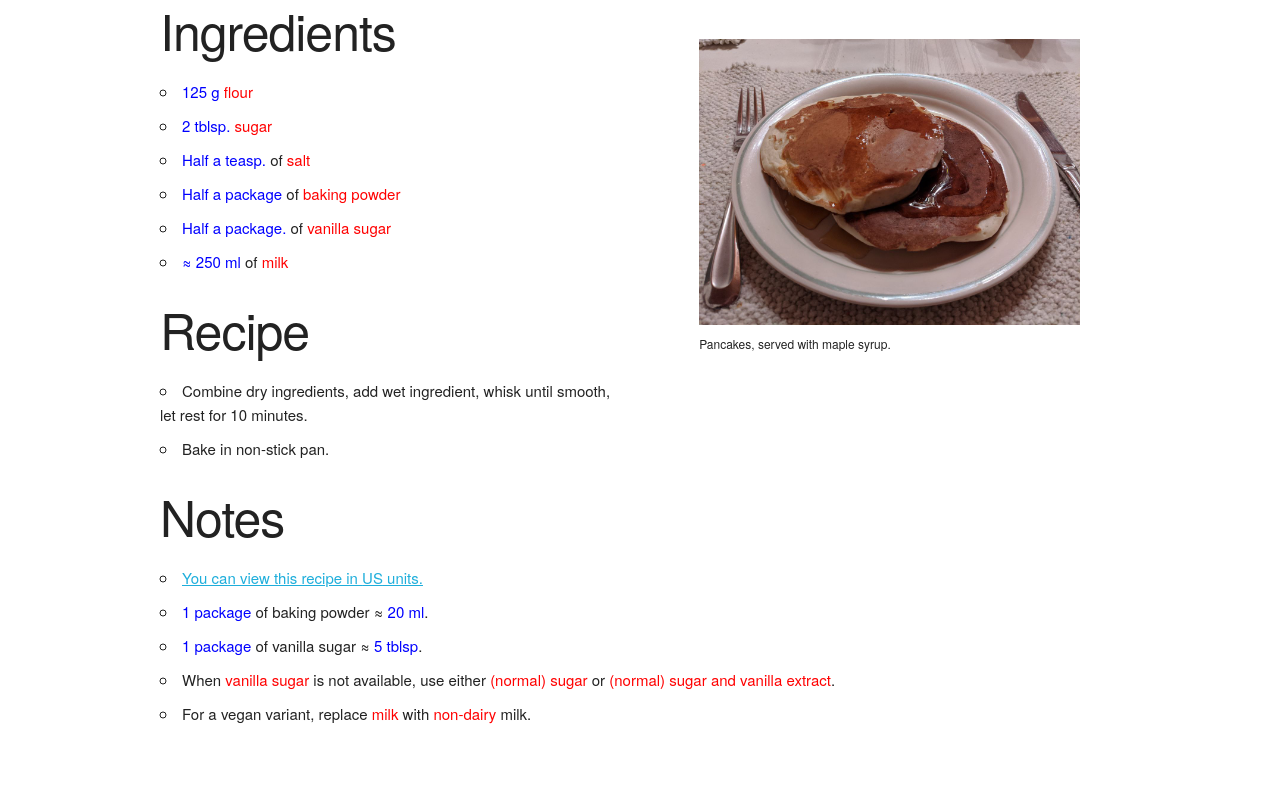
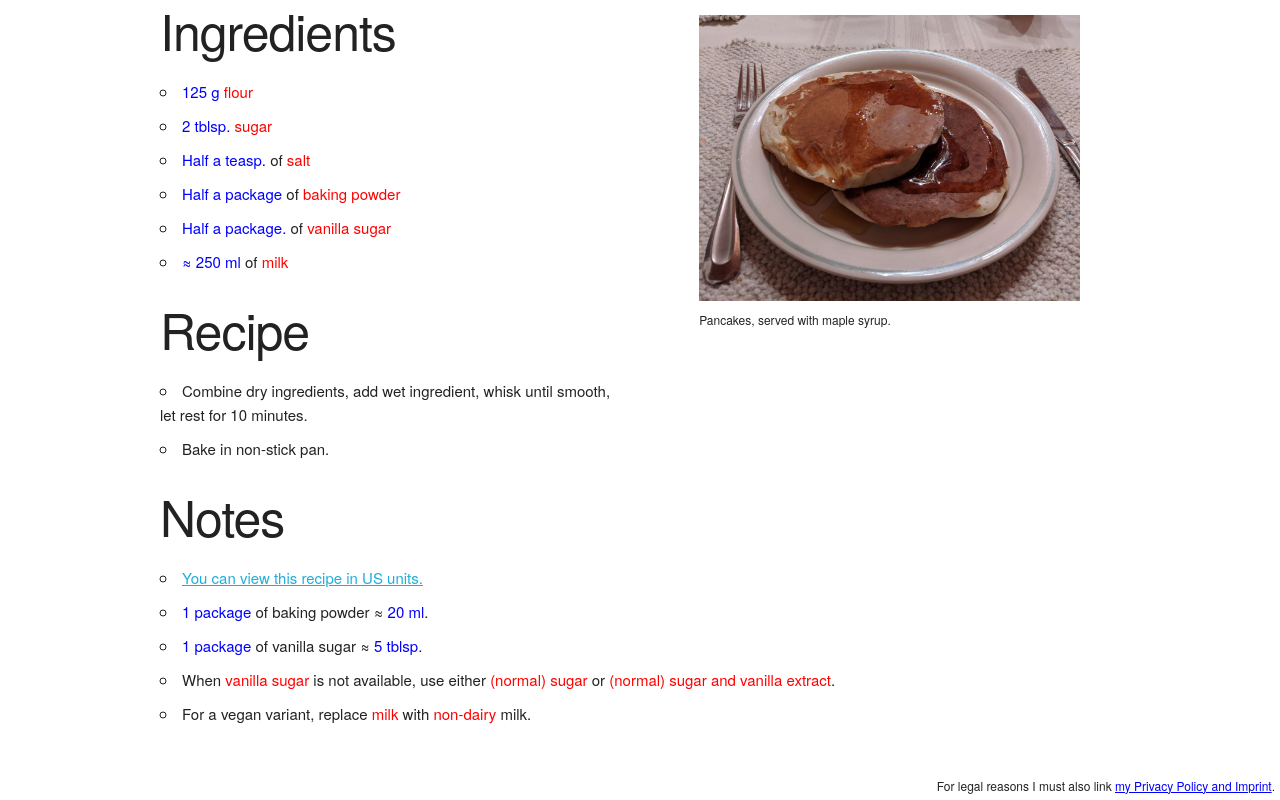
Before and after one commit to tkw1536/pancakes.guys.wtf, a Next.js app: page /metric in a window 1280 px wide. Built offline with nearby package versions, Linux system fonts and the light colour scheme.

Commit message:
Update tracking

```diff
--- a/components/recipe.tsx
+++ b/components/recipe.tsx
@@ -99,7 +99,6 @@ class Ingredients extends React.Component<RecipeParams> {
                     </ul>
                 </div>
                 <div className="six columns">
-                    <br />
                     <figure>
                         <img className={style.preview} src="/pancakes.jpeg" alt={title} title={title}/>
                         <figcaption><small>{title}</small></figcaption>
--- a/pages/_app.tsx
+++ b/pages/_app.tsx
@@ -3,9 +3,18 @@ import '../styles/normalize.css';
 import '../styles/skeleton.css'
 
 export default function MyApp({ Component, pageProps }) {
-  return (
+  return (<>
     <div className="container">
       <Component {...pageProps} />
     </div>
-  );
+    <small style={{
+      "position": "absolute",
+      "marginBottom": 5,
+      "marginRight": 5,
+      bottom: 0,
+      right: 0,
+    }}>
+      For legal reasons I must also link <a href="https://inform.everyone.wtf/" target="_blank" style={{color: 'blue'}}>my Privacy Policy and Imprint</a>.
+    </small>
+  </>);
 }
--- a/pages/_document.tsx
+++ b/pages/_document.tsx
@@ -1,14 +1,5 @@
 import * as React from 'react';
 import Document, { Html, Head, Main, NextScript } from 'next/document'
-
-const trackingCode = "UA-159220391-1";
-const analyticsURL = "https://www.googletagmanager.com/gtag/js?id=" + trackingCode;
-const analyticsCode = `
-    window.dataLayer = window.dataLayer || [];
-    function gtag(){dataLayer.push(arguments);}
-    gtag('js', new Date());
-    gtag('config', ${JSON.stringify(trackingCode)});
-`.replace(/\s+/g, ' ');
 
 export default class MyDocument extends Document {
   static async getInitialProps(ctx) {
@@ -20,8 +11,7 @@ export default class MyDocument extends Document {
     return (
       <Html lang="en">
         <Head>
-          <script async src={analyticsURL}></script>
-          <script dangerouslySetInnerHTML={{__html: analyticsCode}} />
+        <script async src="https://track.everyone.wtf/tracker.js" data-ackee-server="https://track.everyone.wtf" data-ackee-domain-id="4923a22a-91ff-45af-ab78-bd726543b3e0"></script>
         </Head>
         <body>
           <Main />
```
